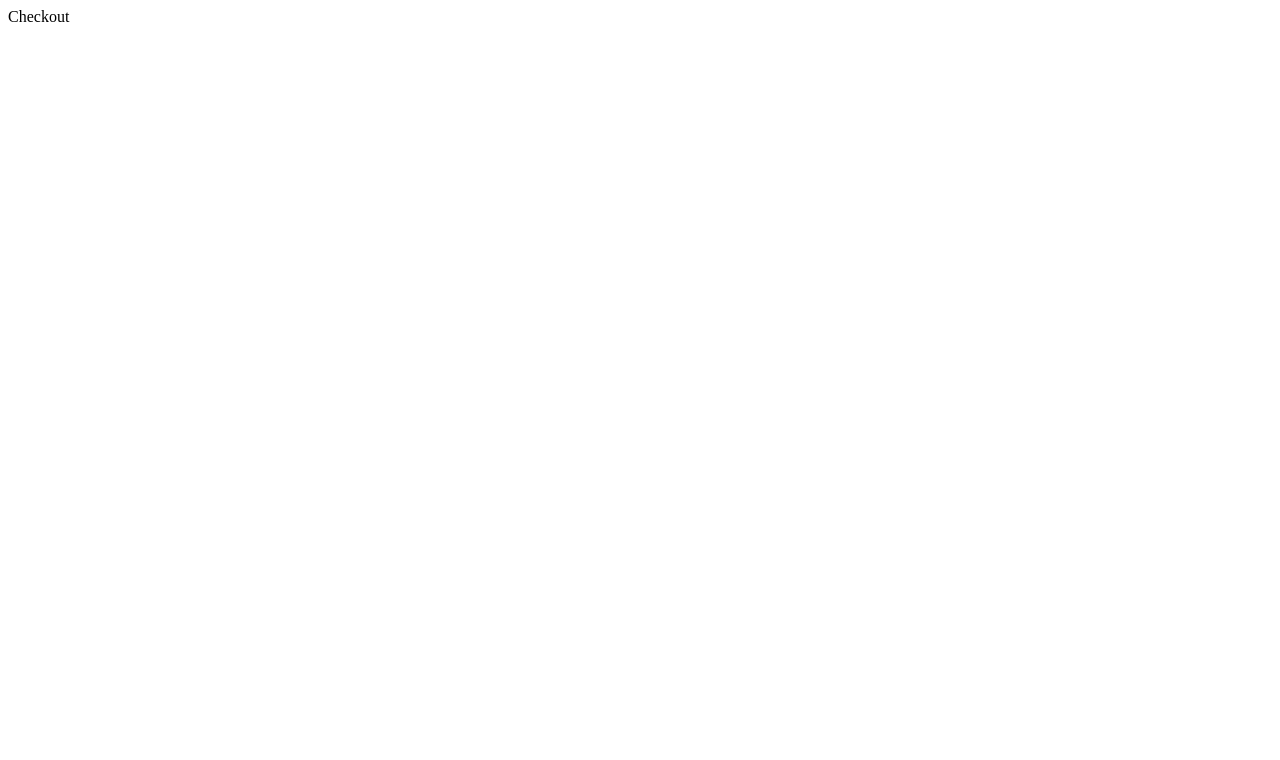
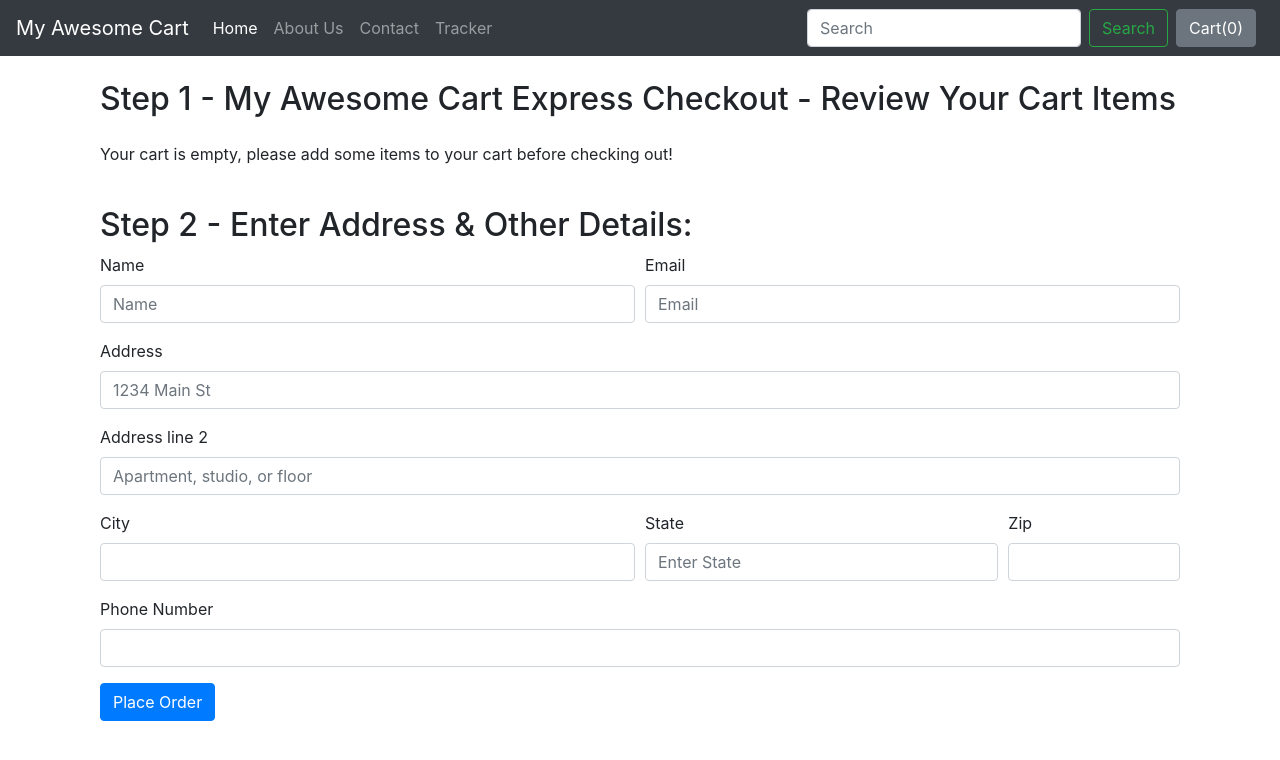
Before and after one commit to Gaurav41/Django-Ecommerce-Website, a Django app: page /shop/checkout/ in a window 1280 px wide. Before the commit the part shown is almost empty. Shown: the top 760 px of the page. Run offline with Django 3.2, Linux system fonts and the light colour scheme; some libraries are stand-ins or nearby versions.

Commit message:
Checkout functionality added

```diff
--- a/ecp/shop/admin.py
+++ b/ecp/shop/admin.py
@@ -1,7 +1,8 @@
 from django.contrib import admin
 
 # Register your models here.
-from .models import Product,User_messages
+from .models import Product,User_messages,Order
 
 admin.site.register(Product)
 admin.site.register(User_messages)
+admin.site.register(Order)
--- /dev/null
+++ b/ecp/shop/templates/shop/checkout.html
@@ -0,0 +1,97 @@
+{% extends 'shop/basic.html' %}
+{% block title%} Checkout - My Awesome Cart{% endblock %}
+{% block body %}
+<div class="container">
+    <div class="col my-4">
+        <h2>Step 1 - My Awesome Cart Express Checkout - Review Your Cart Items</h2>
+        <div class="my-4">
+            <ul class="list-group" id="items">
+            </ul>
+        </div>
+    </div>
+    <div class="col my-4">
+        <h2>Step 2 - Enter Address & Other Details:</h2>
+        <form method="post" action="/shop/checkout/">{% csrf_token %}
+            <input type="hidden" name="itemsJson" id="itemsJson">
+            <div class="form-row">
+                <div class="form-group col-md-6">
+                    <label for="name">Name</label>
+                    <input type="name" class="form-control" id="name" name='name' placeholder="Name">
+                </div>
+                <div class="form-group col-md-6">
+                    <label for="email">Email</label>
+                    <input type="email" class="form-control" id="email" name="email" placeholder="Email">
+                </div>
+            </div>
+            <div class="form-group">
+                <label for="address1">Address</label>
+                <input type="text" class="form-control" id="address1" name="address1" placeholder="1234 Main St">
+            </div>
+            <div class="form-group">
+                <label for="address2">Address line 2</label>
+                <input type="text" class="form-control" id="address2" name='address2' placeholder="Apartment, studio, or floor">
+            </div>
+            <div class="form-row">
+                <div class="form-group col-md-6">
+                    <label for="city">City</label>
+                    <input type="text" class="form-control" id="city" name="city">
+                </div>
+                <div class="form-group col-md-4">
+                    <label for="state">State</label>
+                    <input type="text" class="form-control" id="state" name="state" placeholder="Enter State">
+                </div>
+                <div class="form-group col-md-2">
+                    <label for="zip_code">Zip</label>
+                    <input type="text" class="form-control" id="zip_code" name="zip_code">
+                </div>
+            </div>
+            <div class="form-group">
+                <label for="phone">Phone Number</label>
+                <input type="tel" class="form-control" id="phone" name="phone">
+            </div>
+            <button type="submit" class="btn btn-primary">Place Order</button>
+        </form>
+    </div>
+</div>
+
+{% if status %}
+<script>
+    alert("Thanks for ordering with us. Your order id is {{id}}. Use it to track your order using our order tracker")
+    localStorage.clear();
+    document.location="/shop";
+</script>
+{% endif %}
+
+{% endblock %}
+{% block js %}
+<script>
+if (localStorage.getItem('cart') == null) {
+    var cart = {};
+} else {
+    cart = JSON.parse(localStorage.getItem('cart'));
+}
+console.log(cart);
+var sum = 0;
+if ($.isEmptyObject(cart)) {
+    //if object is empty
+    mystr = `<p>Your cart is empty, please add some items to your cart before checking out!</p>`
+    $('#items').append(mystr);
+} else {
+    for (item in cart) {
+        let name = cart[item][1];
+        let qty = cart[item][0];
+        sum = sum + qty;
+        mystr = `<li class="list-group-item d-flex justify-content-between align-items-center">
+                    ${name}
+                    <span class="badge badge-primary badge-pill">${qty}</span>
+                </li>`
+        $('#items').append(mystr);
+    }
+}
+
+document.getElementById('cart').innerHTML = sum;
+$('#itemsJson').val(JSON.stringify(cart));
+</script>
+
+
+{% endblock %}
--- a/ecp/shop/views.py
+++ b/ecp/shop/views.py
@@ -1,6 +1,6 @@
 from django.shortcuts import render
 from django.http import HttpResponse
-from .models import Product,User_messages
+from .models import Product,User_messages,Order
 from math import ceil
 from .forms import ContactForm
 # Create your views here.
@@ -61,4 +61,31 @@ def productview(request,id):
     return render(request,'shop/productview.html',{'product':product})
 
 def checkout(request):
-    return HttpResponse("Checkout")
+
+    if request.method == 'POST':
+        items_json = request.POST['itemsJson']
+        name = request.POST['name']
+        email = request.POST['email']
+        address = request.POST['address1'] + " " + request.POST['address2']
+        city = request.POST['city']
+        state = request.POST['state']
+        zip_code = request.POST['zip_code']
+        phone = request.POST['phone']
+        # amount = request.POST['amount']
+        order = Order(items_json=items_json,
+                    name=name,
+                    email=email,
+                    address=address,
+                    city=city,
+                    state=state,
+                    zip_code=zip_code,
+                    phone=phone,
+                    amount=0
+                )
+
+        order.save()
+        status = True;
+        id = order.order_id;
+        return render(request,'shop/checkout.html',{"status":status,"id":id})
+    else:
+        return render(request,'shop/checkout.html')
```
Also changed, not shown: ecp/shop/models.py (+16 -0 lines), ecp/shop/templates/shop/index.html (+14 -12 lines), ecp/shop/migrations/0004_order.py (added), ecp/shop/migrations/0005_auto_20210824_1526.py (added).
